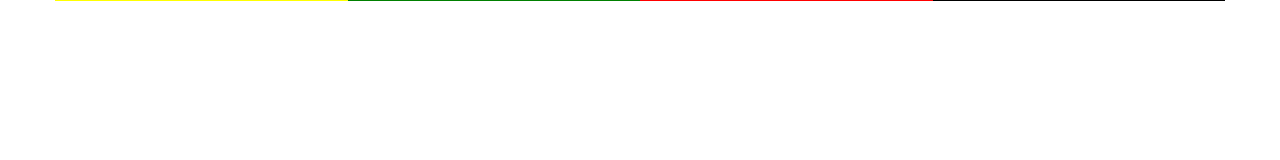
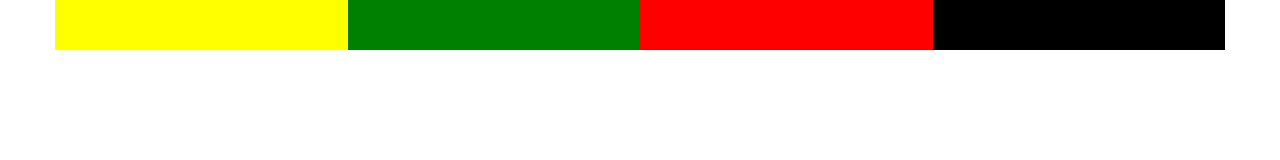
Before and after one commit to lindevloeberghs/lewagon-lectures, a plain HTML site: page front-end/bootstrap/grid2.html in a window 1280 px wide. Drawn offline with nearby package versions, Linux system fonts and the light colour scheme.

Commit message:
lecture(bootstrap):add height to the examples for better view when showing it

```diff
--- a/front-end/bootstrap/grid2.html
+++ b/front-end/bootstrap/grid2.html
@@ -5,26 +5,30 @@
     <meta http-equiv="X-UA-Compatible" content="IE=edge">
     <meta name="viewport" content="width=device-width, initial-scale=1">
 
-    <title>--- TODO ---</title>
+    <title>Grid</title>
 
     <link rel="stylesheet" href="https://maxcdn.bootstrapcdn.com/bootstrap/3.2.0/css/bootstrap.min.css">
     <link rel="stylesheet" href="https://maxcdn.bootstrapcdn.com/font-awesome/4.1.0/css/font-awesome.min.css">
 
     <style type="text/css">
       .first {
-        background-color: yellow
+        background-color: yellow;
+        height: 50px;
       }
 
       .second {
-        background-color: green
+        background-color: green;
+        height: 50px;
       }
 
       .third {
-        background-color: red
+        background-color: red;
+        height: 50px;
       }
 
       .fourth {
-        background-color: black
+        background-color: black;
+        height: 50px;
       }
     </style>
 
```
Also changed, not shown: front-end/bootstrap/grid.html (+2 -0 lines).
